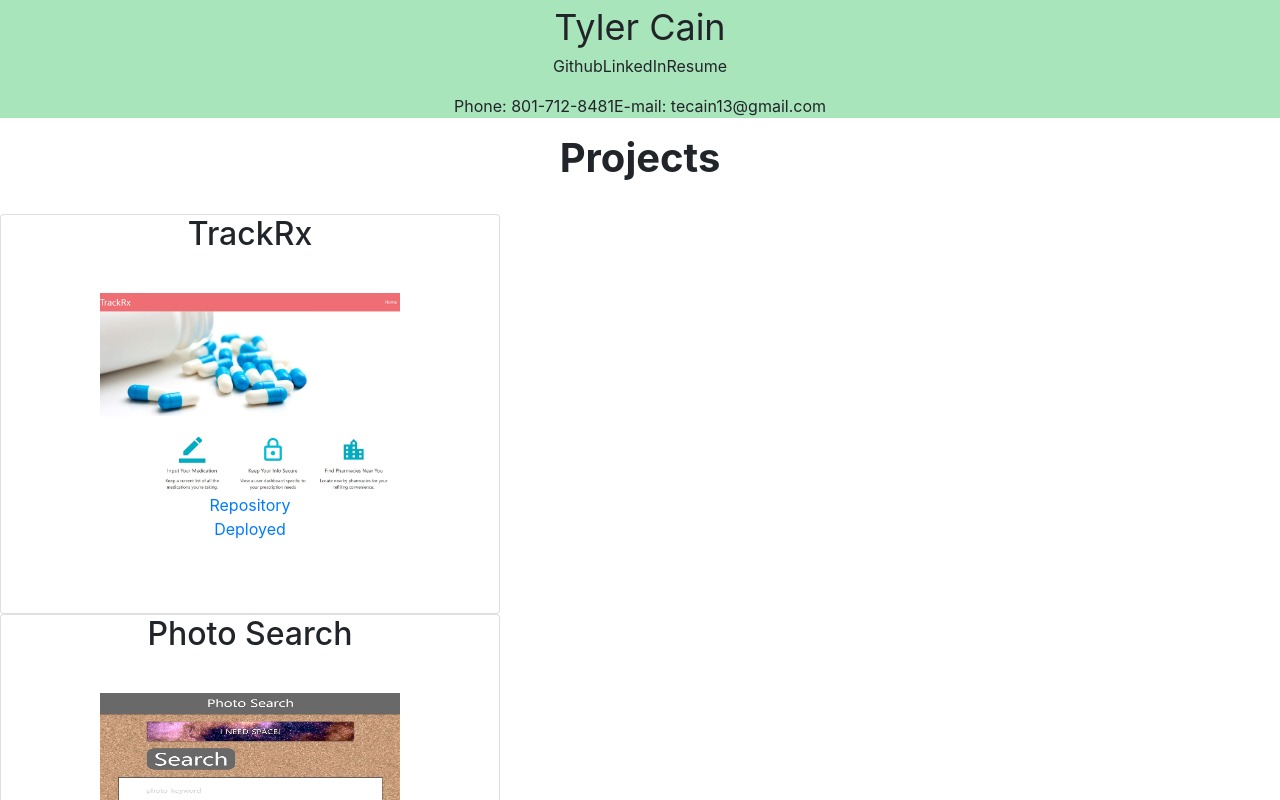
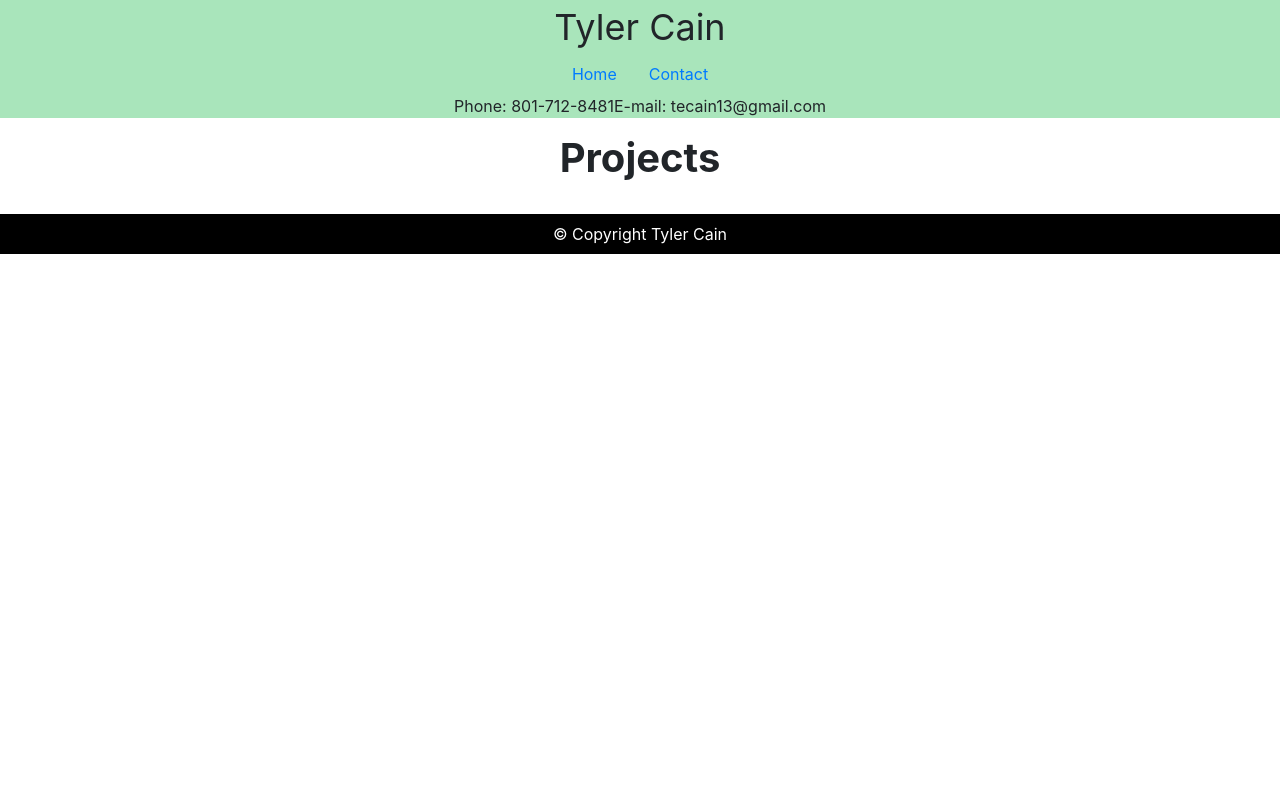
Before and after one commit to tecain13/cain-react-portfolio, a React (Create React App) app: page /contact in a window 1280 px wide. Shown: the top 800 px of the page. Built offline with nearby package versions, Linux system fonts and the light colour scheme.

Commit message:
updated router paths and worked with grid system on main page

```diff
--- a/package.json
+++ b/package.json
@@ -7,8 +7,11 @@
     "@testing-library/jest-dom": "^4.2.4",
     "@testing-library/react": "^9.5.0",
     "@testing-library/user-event": "^7.2.1",
+    "bootstrap": "^4.4.1",
     "react": "^16.13.1",
+    "react-bootstrap": "^1.0.0",
     "react-dom": "^16.13.1",
+    "react-router-dom": "^5.1.2",
     "react-scripts": "3.4.1"
   },
   "scripts": {
--- a/public/index.html
+++ b/public/index.html
@@ -24,9 +24,8 @@
   <title>Tyler Cain</title>
   <!-- Code starting here added by me -->
   <link rel="stylesheet" href="https://cdnjs.cloudflare.com/ajax/libs/meyer-reset/2.0/reset.min.css" />
-  <link rel="stylesheet" href="https://stackpath.bootstrapcdn.com/bootstrap/4.4.1/css/bootstrap.min.css"
-    integrity="sha384-Vkoo8x4CGsO3+Hhxv8T/Q5PaXtkKtu6ug5TOeNV6gBiFeWPGFN9MuhOf23Q9Ifjh" crossorigin="anonymous">
-
+  <link rel="stylesheet" href="https://maxcdn.bootstrapcdn.com/bootstrap/4.4.1/css/bootstrap.min.css"
+    integrity="sha384-Vkoo8x4CGsO3+Hhxv8T/Q5PaXtkKtu6ug5TOeNV6gBiFeWPGFN9MuhOf23Q9Ifjh" crossorigin="anonymous" />
   <!-- End of added code -->
 </head>
 
--- a/src/App.js
+++ b/src/App.js
@@ -1,13 +1,23 @@
 import React from "react";
+import 'bootstrap/dist/css/bootstrap.min.css';
 import MainPage from "./routes/MainPage";
+import ContactPage from "./routes/ContactPage";
 import "./App.css";
 import Header from "./components/Header/Header";
+import { BrowserRouter as Router, Route, Link, Switch } from "react-router-dom";
 
 function App() {
   return (
     <div className="App">
-      <Header />
-      <MainPage />
+      <Router>
+        <Header />
+
+        <Switch>
+          <Route path="/" exact component={MainPage} />
+          <Route path="/contact" component={ContactPage} />
+        </Switch>
+
+      </Router>
     </div>
   );
 }
--- a/src/components/Header/Header.js
+++ b/src/components/Header/Header.js
@@ -2,6 +2,7 @@ import React from "react";
 import "./Header.css";
 import Logo from "../Logo/";
 import NavBarLinks from "../NavBarLinks";
+
 import ContactInfo from "../ContactInfo";
 
 export default function Header() {
--- a/src/components/NavBarLinks/NavBarLinks.js
+++ b/src/components/NavBarLinks/NavBarLinks.js
@@ -1,16 +1,18 @@
 import React from "react";
 import "./NavBarLinks.css";
+import Nav from 'react-bootstrap/Nav';
+
 
 export default function NavBarLinks() {
     return (
-        <div className="right">
-            <ul className="navbar-links">
-                <li>Github</li>
-                <br></br>
-                <li>LinkedIn</li>
-                <br></br>
-                <li>Resume</li>
-            </ul>
-        </div>
+        <Nav>
+            <Nav.Item>
+                <Nav.Link href="/">Home</Nav.Link>
+            </Nav.Item>
+            <Nav.Item>
+                <Nav.Link href="/contact">Contact</Nav.Link>
+            </Nav.Item>
+        </Nav>
+
     );
 }
--- a/src/components/ProjectCard/ProjectCard.js
+++ b/src/components/ProjectCard/ProjectCard.js
@@ -1,4 +1,5 @@
 import React from "react";
+import Card from 'react-bootstrap/Card'
 import "./ProjectCard.css";
 import dailyPlanner from "../../images/dailyplanner.jpg";
 import photoSearch from "../../images/photosearch.jpg";
@@ -25,44 +26,20 @@ export default function ProjectCard(props) {
     return (
 
 
+        <div className="card">
 
-        //     <Card style={{ width: '18rem' }}>
-        //         <Card.Img variant="top" src="holder.js/100px180" />
-        //         <Card.Body>
-        //             <Card.Title>Card Title</Card.Title>
-        //             <Card.Text>
-        //                 Some quick example text to build on the card title and make up the bulk of
-        //                 the card's content.
-        // </Card.Text>
-        //             <Button variant="primary">Go somewhere</Button>
-        //         </Card.Body>
-        //     </Card>
-
-
-
-        //     <div class="card" style="width: 18rem;">
-        //   <img src="..." class="card-img-top" alt="...">
-        //   <div class="card-body">
-        //     <h5 class="card-title">Card title</h5>
-        //     <p class="card-text">Some quick example text to build on the card title and make up the bulk of the card's content.</p>
-        //     <a href="#" class="btn btn-primary">Go somewhere</a>
-        //   </div>
-        // </div>
-
-
-
-        <div className="card">
             <div className="card-title">
                 <h2>{name}</h2>
             </div>
             <div className="card-body">
-                <img className = "card-image"alt="preview of the project" src={images[image]} />
+                <img className="card-image" alt="preview of the project" src={images[image]} />
                 <div>
                     <a href={repositoryLink}>Repository</a>
                     <br></br>
                     <a href={deployedLink}>Deployed</a>
                 </div>
             </div>
+
         </div>
     );
 }
--- /dev/null
+++ b/src/routes/ContactPage/ContactPage.css
@@ -0,0 +1,4 @@
+.contact-page h1 {
+    font-size: 40px;
+    font-weight: bold;
+  }
--- /dev/null
+++ b/src/routes/ContactPage/ContactPage.js
@@ -0,0 +1,31 @@
+import React from "react";
+import "./ContactPage.css";
+import Header from "../../components/Header/Header";
+import Footer from "../../components/Footer/Footer";
+
+
+export default function ContactPage() {
+    return (
+        <div className="contact-page">
+            <section>
+                <h1>Projects</h1>
+                {/* <br></br>
+                {projects.map(project => (
+                    <ProjectCard
+                        key={project.key}
+                        name={project.name}
+                        image={project.image}
+                        repositoryLink={project.repositoryLink}
+                        deployedLink={project.deployedLink}
+                    />
+                ))} */}
+            </section>
+            <section>
+                <br></br>
+                {/* <h1>Bio</h1>
+                <Bio /> */}
+            </section>
+            <Footer />
+        </div>
+    );
+}
--- /dev/null
+++ b/src/routes/ContactPage/index.js
@@ -0,0 +1,3 @@
+import ContactPage from "./ContactPage.js"
+
+export default ContactPage
--- a/src/routes/MainPage/MainPage.js
+++ b/src/routes/MainPage/MainPage.js
@@ -4,8 +4,7 @@
 import React from "react";
 import "./MainPage.css";
 import Bio from "../../components/Bio";
-
-// import Header from "../../components/Header/Header";
+import { Container, Row, Col } from 'react-bootstrap/'
 import Footer from "../../components/Footer/Footer";
 import ProjectCard from "../../components/ProjectCard";
 import { projects } from "../../data/projects";
@@ -16,6 +15,9 @@ export default function MainPage() {
             <section>
                 <h1>Projects</h1>
                 <br></br>
+                <Container>
+                    <Row>
+                        <Col xs={6} md={4}>
                             {projects.map(project => (
                                 <ProjectCard
                                     key={project.key}
@@ -25,6 +27,9 @@ export default function MainPage() {
                                     deployedLink={project.deployedLink}
                                 />
                             ))}
+                        </Col>
+                    </Row>
+                </Container>
             </section>
             <section>
                 <br></br>
```
Also changed, not shown: 1 other file (tests, documents, lock files or other folders). Lines whose indentation alone changed are shown as unchanged.
